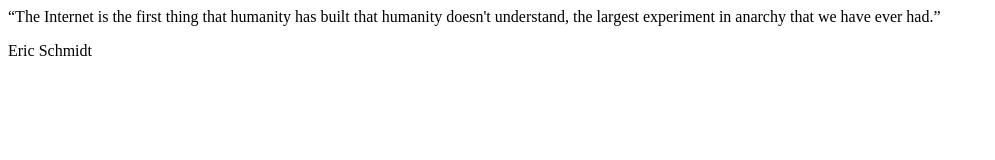
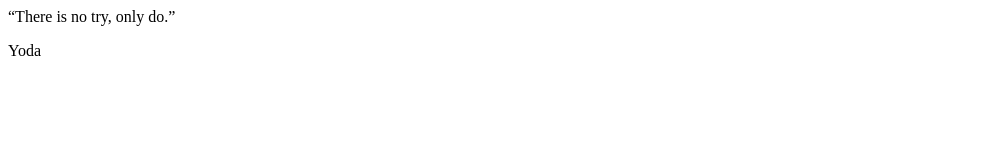
Before and after one commit to CarlChapman95/the-quote-card-express, a plain HTML site: page public/index.html in a window 1280 px wide. Shown: the whole page, without its empty margins (0-995 px from the left). Drawn offline with Linux system fonts and the light colour scheme.

Commit message:
updated to my own quote.

```diff
--- a/public/index.html
+++ b/public/index.html
@@ -10,8 +10,8 @@
     <main class="main">
         <div class="background-img"></div>
         <article class="quote-container">
-            <q id="quote" class="quote-text">The Internet is the first thing that humanity has built that humanity doesn't understand, the largest experiment in anarchy that we have ever had.</q>
-            <p id="author" class="author-text">Eric Schmidt</p>
+            <q id="quote" class="quote-text">There is no try, only do.</q>
+            <p id="author" class="author-text">Yoda</p>
         </article>
     </main>
 
```
